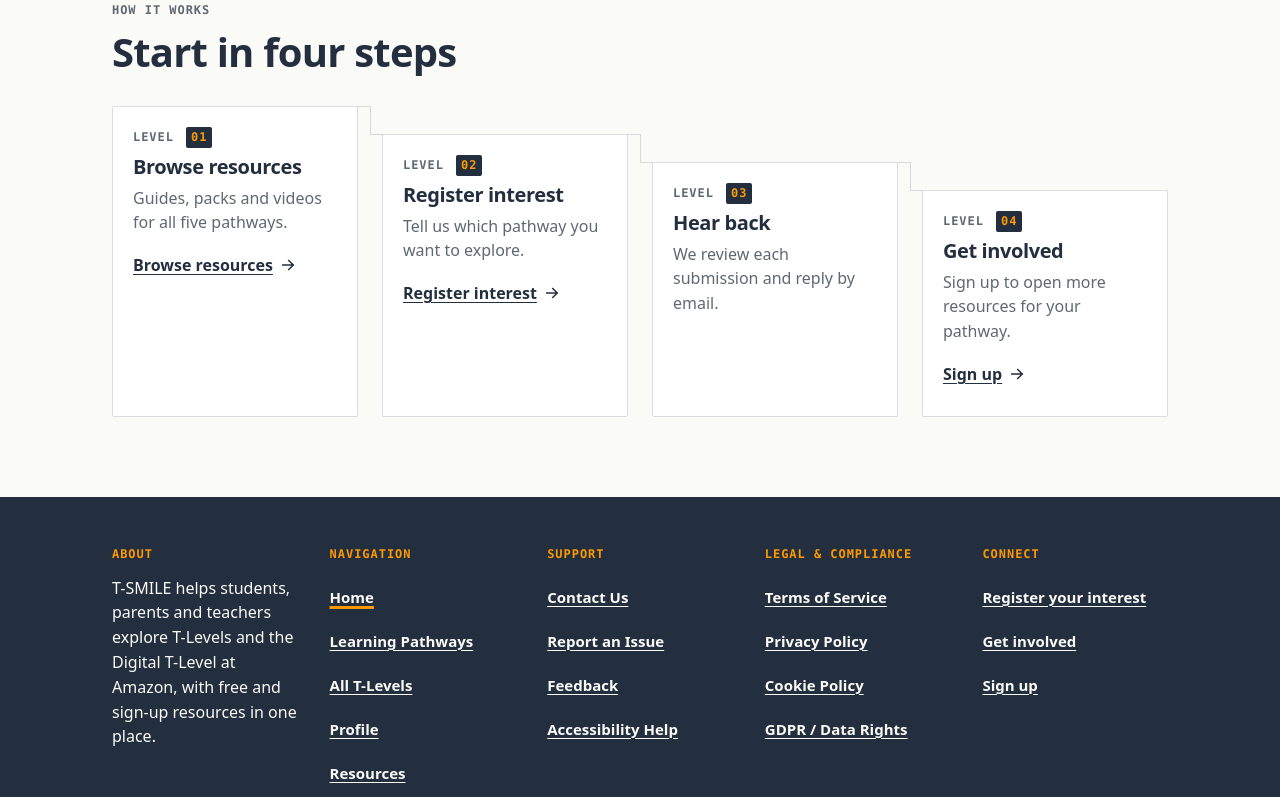
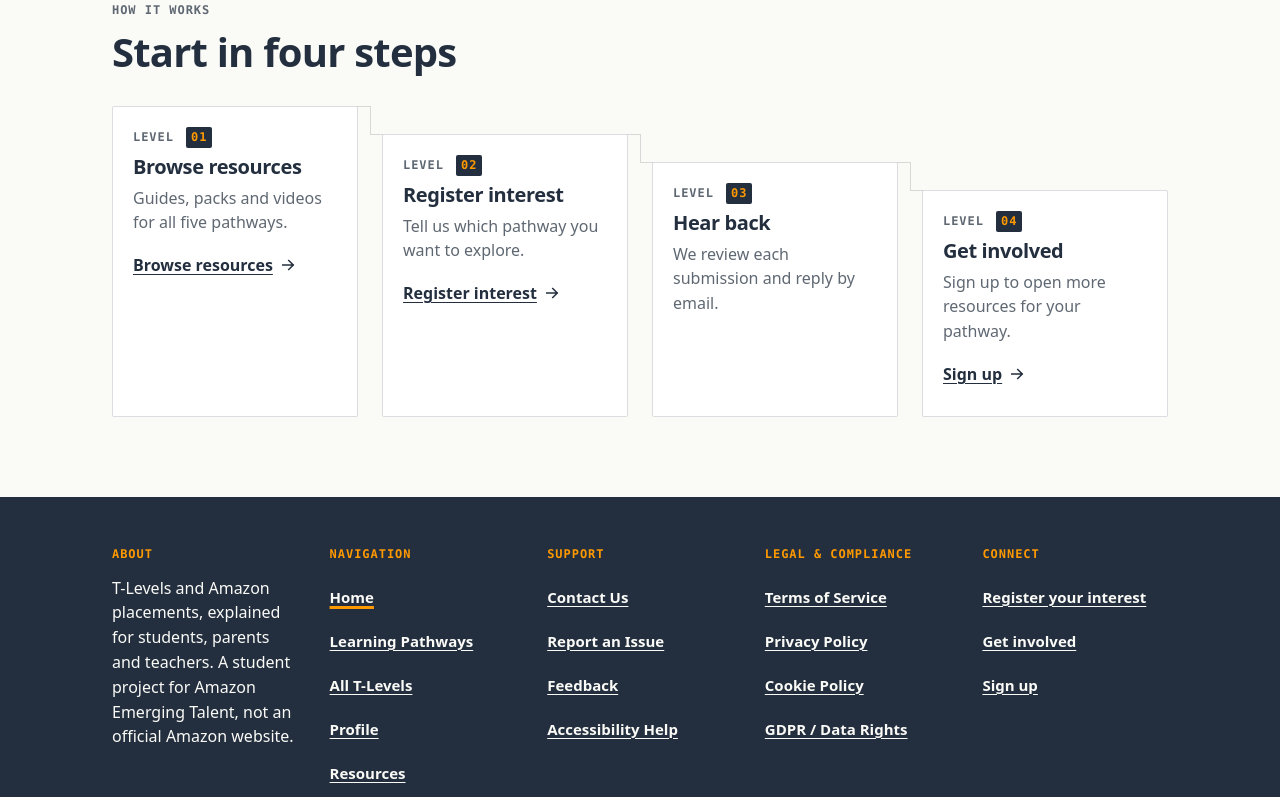
Before and after one commit to 3yther/Amazon-Website, a React (Vite) app in the folder frontend/: page / in a window 1280 px wide. Shown: the part 2000-2797 px from the top of the page. Built offline with nearby package versions, Linux system fonts and the light colour scheme; no server answers.

Commit message:
Replace the placeholder footer description

```diff
--- a/frontend/src/components/Footer.jsx
+++ b/frontend/src/components/Footer.jsx
@@ -55,10 +55,9 @@ export default function Footer() {
       <div className="container footer-content">
         <div className="footer-column">
           <p className="label">About</p>
-          {/* TODO: copy review - placeholder description */}
           <p>
-            T-SMILE helps students, parents and teachers explore T-Levels and the Digital T-Level
-            at Amazon, with free and sign-up resources in one place.
+            T-Levels and Amazon placements, explained for students, parents and teachers. A
+            student project for Amazon Emerging Talent, not an official Amazon website.
           </p>
         </div>
 
```
